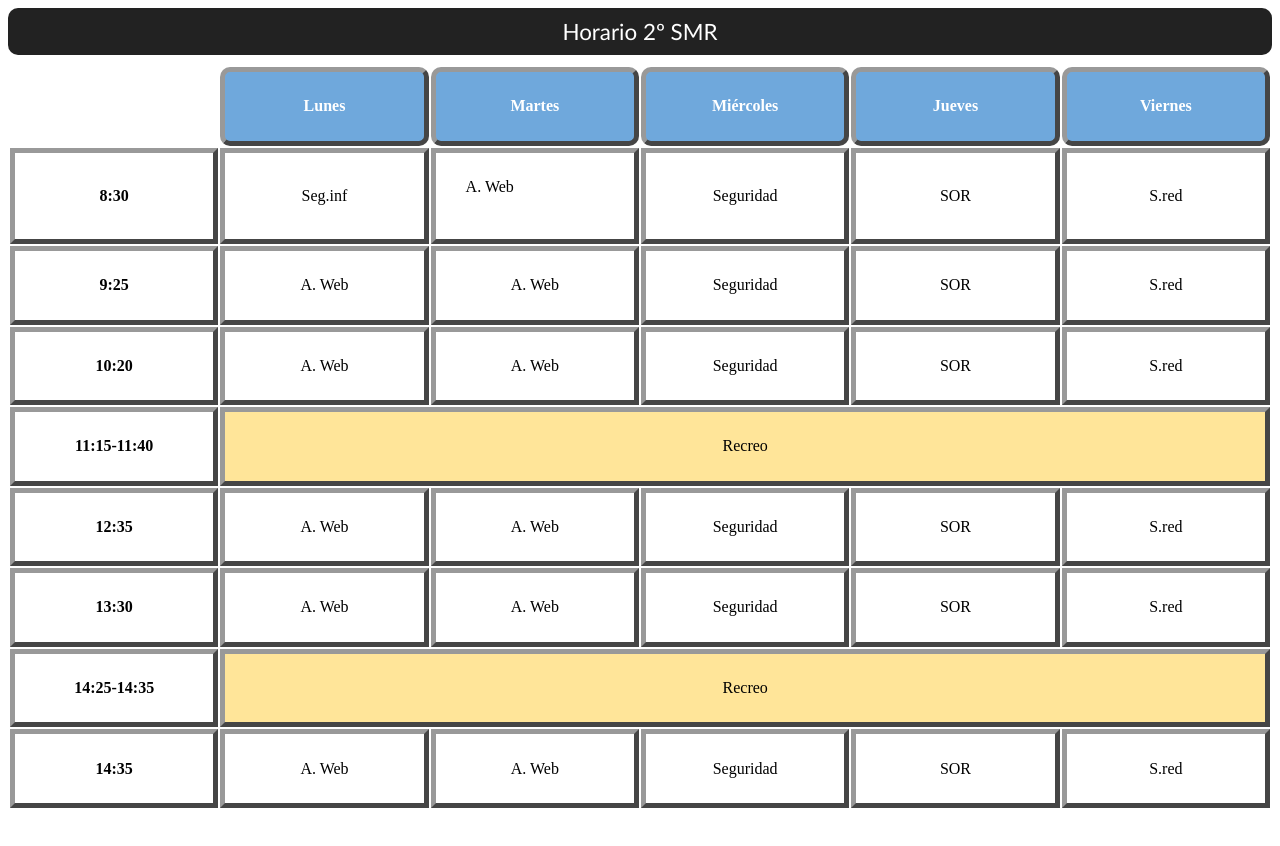
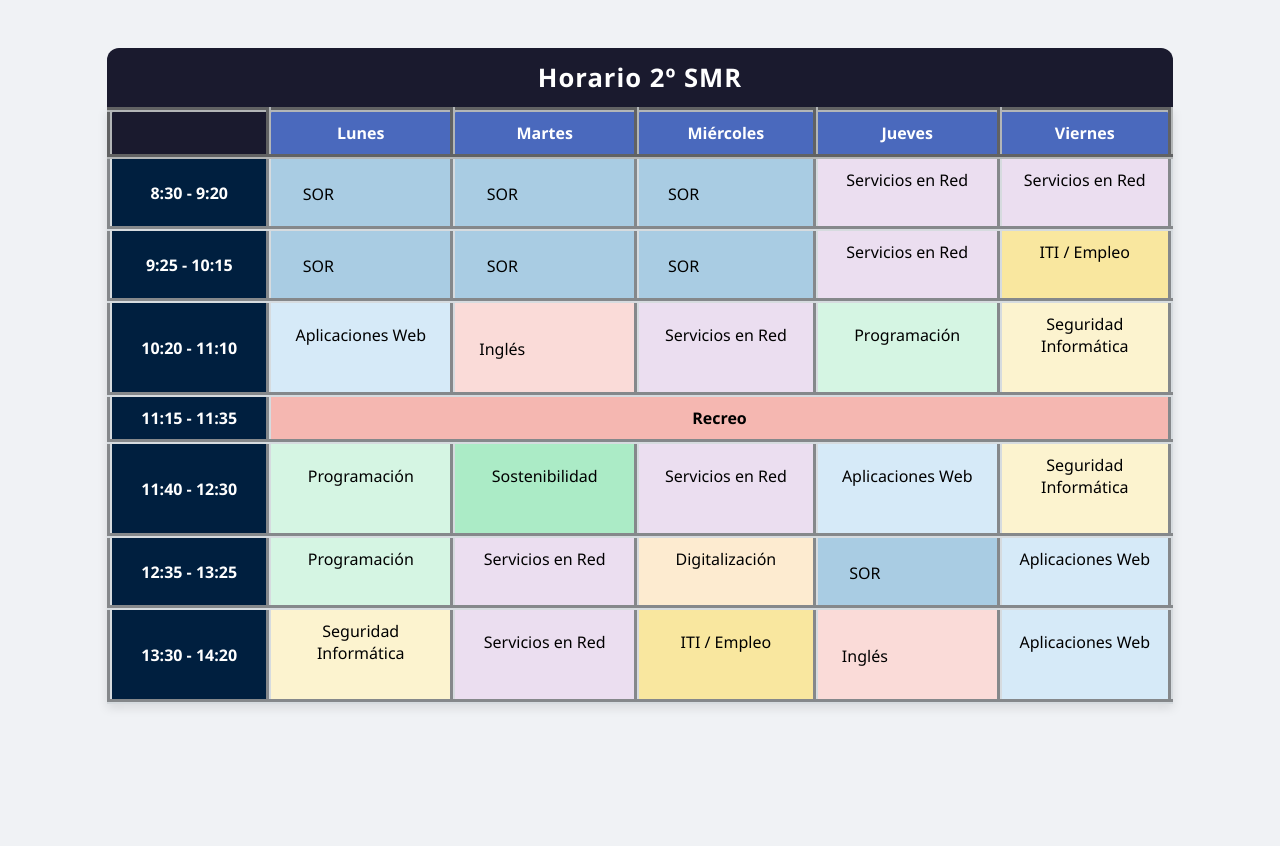
Before and after one commit to Haytam12540/2_Haytam, a plain HTML site: page TEMA 3/tareas/3.1.2Estilotablas.html in a window 1280 px wide. Before the commit the page ends 818 px from the top, so only its background shows below. Drawn offline with Linux system fonts and the light colour scheme.

Commit message:
3.1.2Estilostablas.html

```diff
--- a/TEMA 3/tareas/3.1.2Estilotablas.html
+++ b/TEMA 3/tareas/3.1.2Estilotablas.html
@@ -1,7 +1,10 @@
 <!DOCTYPE html>
+<html lang="es">
 <head>
+  <meta charset="UTF-8">
+  <meta name="viewport" content="width=device-width, initial-scale=1.0">
   <title>Horario 2º SMR</title>
-<link rel="stylesheet" href="style3.1.2.css">
+  <link rel="stylesheet" href="style3.1.2.css">
 </head>
 <body>
   <table>
@@ -18,63 +21,182 @@
     </thead>
     <tbody>
       <tr>
-        <th>8:30</th>
-        <td class="seginf">Seg.inf</td>
-        <td class="aplicaciones_web">
-          A. Web
-          <span><a href="#" target="_blank">Aplicaciones web</a></span>
+        <td>8:30 - 9:20</td>
+        <td class="sor">
+          <span>SOR
+            <a href="https://aulavirtual32.educa.madrid.org/ies.sierradeguadarrama.soto/course/view.php?id=383" target="_blank">Aula Virtual</a>
+          </span>
         </td>
-        <td class="seguridad">Seguridad</td>
-        <td class="sor">SOR</td>
-        <td class="sred">S.red</td>
+        <td class="sor">
+          <span>SOR
+            <a href="https://aulavirtual32.educa.madrid.org/ies.sierradeguadarrama.soto/course/view.php?id=383" target="_blank">Aula Virtual</a>
+          </span>
+        </td>
+        <td class="sor">
+          <span>SOR
+            <a href="https://aulavirtual32.educa.madrid.org/ies.sierradeguadarrama.soto/course/view.php?id=383" target="_blank">Aula Virtual</a>
+          </span>
+        </td>
+        <td class="servicios">
+          <span>Servicios en Red
+            <a href="https://aulavirtual32.educa.madrid.org/ies.sierradeguadarrama.soto/course/view.php?id=449" target="_blank">Aula Virtual</a>
+          </span>
+        </td>
+        <td class="servicios">
+          <span>Servicios en Red
+            <a href="https://aulavirtual32.educa.madrid.org/ies.sierradeguadarrama.soto/course/view.php?id=449" target="_blank">Aula Virtual</a>
+          </span>
+        </td>
       </tr>
+
       <tr>
-        <th>9:25</th>
-        <td class="aplicaciones_web">A. Web</td>
-        <td class="aplicaciones_web">A. Web</td>
-        <td class="seguridad">Seguridad</td>
-        <td class="sor">SOR</td>
-        <td class="sred">S.red</td>
+        <td>9:25 - 10:15</td>
+        <td class="sor">
+          <span>SOR
+            <a href="https://aulavirtual32.educa.madrid.org/ies.sierradeguadarrama.soto/course/view.php?id=383" target="_blank">Aula Virtual</a>
+          </span>
+        </td>
+        <td class="sor">
+          <span>SOR
+            <a href="https://aulavirtual32.educa.madrid.org/ies.sierradeguadarrama.soto/course/view.php?id=383" target="_blank">Aula Virtual</a>
+          </span>
+        </td>
+        <td class="sor">
+          <span>SOR
+            <a href="https://aulavirtual32.educa.madrid.org/ies.sierradeguadarrama.soto/course/view.php?id=383" target="_blank">Aula Virtual</a>
+          </span>
+        </td>
+        <td class="servicios">
+          <span>Servicios en Red
+            <a href="https://aulavirtual32.educa.madrid.org/ies.sierradeguadarrama.soto/course/view.php?id=449" target="_blank">Aula Virtual</a>
+          </span>
+        </td>
+        <td class="iti">
+          <span>ITI / Empleo
+            <a href="#" target="_blank">Aula Virtual</a>
+          </span>
+        </td>
       </tr>
+
       <tr>
-        <th>10:20</th>
-        <td class="aplicaciones_web">A. Web</td>
-        <td class="aplicaciones_web">A. Web</td>
-        <td class="seguridad">Seguridad</td>
-        <td class="sor">SOR</td>
-        <td class="sred">S.red</td>
+        <td>10:20 - 11:10</td>
+        <td class="aplicaciones">
+          <span>Aplicaciones Web
+            <a href="https://aulavirtual32.educa.madrid.org/ies.sierradeguadarrama.soto/course/view.php?id=298" target="_blank">Aula Virtual</a>
+          </span>
+        </td>
+        <td class="ingles">
+          <span>Inglés
+            <a href="#" target="_blank">Aula Virtual</a>
+          </span>
+        </td>
+        <td class="servicios">
+          <span>Servicios en Red
+            <a href="https://aulavirtual32.educa.madrid.org/ies.sierradeguadarrama.soto/course/view.php?id=449" target="_blank">Aula Virtual</a>
+          </span>
+        </td>
+        <td class="programacion">
+          <span>Programación
+            <a href="https://aulavirtual32.educa.madrid.org/ies.sierradeguadarrama.soto/course/view.php?id=401" target="_blank">Aula Virtual</a>
+          </span>
+        </td>
+        <td class="seguridad">
+          <span>Seguridad Informática
+            <a href="https://aulavirtual32.educa.madrid.org/ies.sierradeguadarrama.soto/course/view.php?id=297" target="_blank">Aula Virtual</a>
+          </span>
+        </td>
       </tr>
+
       <tr>
-        <th>11:15-11:40</th>
-        <td colspan="5" class="recreo">Recreo</td>
+        <td>11:15 - 11:35</td>
+        <td colspan="5" class="recreo"><span>Recreo</span></td>
       </tr>
+
       <tr>
-        <th>12:35</th>
-        <td class="aplicaciones_web">A. Web</td>
-        <td class="aplicaciones_web">A. Web</td>
-        <td class="seguridad">Seguridad</td>
-        <td class="sor">SOR</td>
-        <td class="sred">S.red</td>
+        <td>11:40 - 12:30</td>
+        <td class="programacion">
+          <span>Programación
+            <a href="https://aulavirtual32.educa.madrid.org/ies.sierradeguadarrama.soto/course/view.php?id=401" target="_blank">Aula Virtual</a>
+          </span>
+        </td>
+        <td class="sostenibilidad">
+          <span>Sostenibilidad
+            <a href="https://aulavirtual32.educa.madrid.org/ies.sierradeguadarrama.soto/course/view.php?id=433" target="_blank">Aula Virtual</a>
+          </span>
+        </td>
+        <td class="servicios">
+          <span>Servicios en Red
+            <a href="https://aulavirtual32.educa.madrid.org/ies.sierradeguadarrama.soto/course/view.php?id=449" target="_blank">Aula Virtual</a>
+          </span>
+        </td>
+        <td class="aplicaciones">
+          <span>Aplicaciones Web
+            <a href="https://aulavirtual32.educa.madrid.org/ies.sierradeguadarrama.soto/course/view.php?id=298" target="_blank">Aula Virtual</a>
+          </span>
+        </td>
+        <td class="seguridad">
+          <span>Seguridad Informática
+            <a href="https://aulavirtual32.educa.madrid.org/ies.sierradeguadarrama.soto/course/view.php?id=297" target="_blank">Aula Virtual</a>
+          </span>
+        </td>
       </tr>
+
       <tr>
-        <th>13:30</th>
-        <td class="aplicaciones_web">A. Web</td>
-        <td class="aplicaciones_web">A. Web</td>
-        <td class="seguridad">Seguridad</td>
-        <td class="sor">SOR</td>
-        <td class="sred">S.red</td>
+        <td>12:35 - 13:25</td>
+        <td class="programacion">
+          <span>Programación
+            <a href="https://aulavirtual32.educa.madrid.org/ies.sierradeguadarrama.soto/course/view.php?id=401" target="_blank">Aula Virtual</a>
+          </span>
+        </td>
+        <td class="servicios">
+          <span>Servicios en Red
+            <a href="https://aulavirtual32.educa.madrid.org/ies.sierradeguadarrama.soto/course/view.php?id=449" target="_blank">Aula Virtual</a>
+          </span>
+        </td>
+        <td class="digitalizacion">
+          <span>Digitalización
+            <a href="https://aulavirtual32.educa.madrid.org/ies.sierradeguadarrama.soto/course/view.php?id=450" target="_blank">Aula Virtual</a>
+          </span>
+        </td>
+        <td class="sor">
+          <span>SOR
+            <a href="https://aulavirtual32.educa.madrid.org/ies.sierradeguadarrama.soto/course/view.php?id=383" target="_blank">Aula Virtual</a>
+          </span>
+        </td>
+        <td class="aplicaciones">
+          <span>Aplicaciones Web
+            <a href="https://aulavirtual32.educa.madrid.org/ies.sierradeguadarrama.soto/course/view.php?id=298" target="_blank">Aula Virtual</a>
+          </span>
+        </td>
       </tr>
+
       <tr>
-        <th>14:25-14:35</th>
-        <td colspan="5" class="recreo">Recreo</td>
-      </tr>
-      <tr>
-        <th>14:35</th>
-        <td class="aplicaciones_web">A. Web</td>
-        <td class="aplicaciones_web">A. Web</td>
-        <td class="seguridad">Seguridad</td>
-        <td class="sor">SOR</td>
-        <td class="sred">S.red</td>
+        <td>13:30 - 14:20</td>
+        <td class="seguridad">
+          <span>Seguridad Informática
+            <a href="https://aulavirtual32.educa.madrid.org/ies.sierradeguadarrama.soto/course/view.php?id=297" target="_blank">Aula Virtual</a>
+          </span>
+        </td>
+        <td class="servicios">
+          <span>Servicios en Red
+            <a href="https://aulavirtual32.educa.madrid.org/ies.sierradeguadarrama.soto/course/view.php?id=449" target="_blank">Aula Virtual</a>
+          </span>
+        </td>
+        <td class="iti">
+          <span>ITI / Empleo
+            <a href="#" target="_blank">Aula Virtual</a>
+          </span>
+        </td>
+        <td class="ingles">
+          <span>Inglés
+            <a href="#" target="_blank">Aula Virtual</a>
+          </span>
+        </td>
+        <td class="aplicaciones">
+          <span>Aplicaciones Web
+            <a href="https://aulavirtual32.educa.madrid.org/ies.sierradeguadarrama.soto/course/view.php?id=298" target="_blank">Aula Virtual</a>
+          </span>
+        </td>
       </tr>
     </tbody>
   </table>
--- a/TEMA 3/tareas/style3.1.2.css
+++ b/TEMA 3/tareas/style3.1.2.css
@@ -1,76 +1,105 @@
-/* ===== CSS. Práctica 2. Estilos en tablas ===== */
-
-/* --- caption --- */
-caption {
-    background-color: #222;       /* fondo oscuro */
-    color: white;                 /* letra blanca */
-    font-family: "Trebuchet MS", Arial, sans-serif; /* fuente elegida */
-    border-radius: 10px;          /* bordes redondeados */
-    padding: 10px;
-    font-size: 1.4em;
-    margin-bottom: 10px;
+/* === Estilos generales === */
+body {
+  font-family: "Segoe UI", Arial, sans-serif;
+  background-color: #f0f2f5;
+  display: flex;
+  justify-content: center;
+  align-items: flex-start;
+  min-height: 100vh;
+  padding: 40px;
 }
 
-/* --- toda la tabla (th, td) --- */
-th, td {
-    text-align: center;           /* texto centrado horizontal */
-    vertical-align: middle;       /* texto centrado vertical */
-    width: 10%;                   /* anchura del 10% */
-    margin: 2%;                   /* margen del 2% */
-    padding: 2%;                  /* padding del 2% */
-    border: 5px outset #999;      /* borde gris con relieve */
+table {
+  border-collapse: collapse;
+  width: 90%;
+  box-shadow: 0 4px 10px rgba(0, 0, 0, 0.1);
 }
 
-/* --- primera columna (horas) --- */
-td:first-child {
-    background-color: navy;       /* fondo azul marino */
-    color: white;                 /* letra blanca */
+/* === Caption === */
+caption {
+  background-color: #1a1a2e;
+  color: #fff;
+  font-size: 1.6em;
+  font-weight: bold;
+  padding: 12px;
+  border-radius: 12px 12px 0 0;
+  letter-spacing: 1px;
 }
 
-/* --- primera fila (días de la semana) --- */
-thead > tr:first-child > th {
-    background-color: #6fa8dc;    /* fondo azul claro */
-    color: white;                 /* letra de color blanco */
-    border-radius: 10px;          /* bordes redondeados */
+/* === Cabecera (días de la semana) === */
+thead th {
+  background-color: #4a69bd;
+  color: #fff;
+  padding: 10px;
+  border-radius: 10px;
+  font-size: 1em;
+  border: 5px outset #b3b6b7;
 }
 
-/* --- hueco blanco a la izquierda del lunes --- */
-thead > tr:first-child > th:first-child {
-    background-color: white;      /* hueco en blanco */
-    border: none;
+/* === Celdas comunes === */
+th, td {
+  text-align: center;
+  vertical-align: middle;
+  border: 5px outset #d6dbdf;
+  padding: 10px;
+  width: 10%;
+  transition: all 0.3s ease-in-out;
 }
 
-/* --- asignaturas con color específico --- */
-.aplicaciones_web { background-color: #ffffff; } /* azul claro */
-.entornos         { background-color: #d9ead3; } /* verde claro */
-.despliegue       { background-color: #fff2cc; } /* amarillo claro */
-.servidor         { background-color: #f4cccc; } /* rosado claro */
-.empresa          { background-color: #ead1dc; } /* lila claro */
-.cliente          { background-color: #cfe0e8; } /* azul grisáceo */
-.recreo           { background-color: #ffe599; } /* amarillo pastel */
-
-/* --- efecto hover general --- */
-td:hover {
-    filter: brightness(90%);      /* oscurece ligeramente */
-    cursor: pointer;
+/* === Primera columna (horas) === */
+td:first-child {
+  background-color: #001f3f;
+  color: #fff;
+  font-weight: bold;
 }
 
-/* --- mostrar enlace solo al pasar el ratón --- */
-td span {
-    visibility: hidden;           /* oculto por defecto */
+/* === Colores por asignatura === */
+.aplicaciones { background-color: #d6eaf8; }        /* Azul claro */
+.programacion { background-color: #d5f5e3; }       /* Verde menta */
+.seguridad { background-color: #fcf3cf; }          /* Amarillo pastel */
+.servicios { background-color: #ebdef0; }          /* Lila suave */
+.sor { background-color: #a9cce3; }                /* Azul medio */
+.digitalizacion { background-color: #fdebd0; }     /* Melocotón claro */
+.sostenibilidad { background-color: #abebc6; }     /* Verde claro */
+.ingles { background-color: #fadbd8; }             /* Rosa claro */
+.iti { background-color: #f9e79f; }                /* Amarillo cálido */
+.recreo { background-color: #f5b7b1; font-weight: bold; }
+
+/* === Hover === */
+td:hover {
+  transform: scale(1.03);
+  filter: brightness(1.15);
+  cursor: pointer;
 }
 
-td:hover span {
-    visibility: visible;          /* visible en hover */
+/* === Enlaces (visibles solo al pasar el ratón) === */
+td span {
+  display: block;
+  position: relative;
 }
 
 td span a {
-    color: #111;
-    text-decoration: none;
-    font-weight: bold;
+  visibility: hidden;
+  opacity: 0;
+  font-size: 0.85em;
+  color: #154360;
+  text-decoration: none;
+  font-weight: bold;
+  display: inline-block;
+  margin-top: 5px;
+  transition: opacity 0.3s ease;
 }
 
-/* --- efecto hover para recreo --- */
-.recreo:hover {
-    background-color: #fff2cc;    /* cambia a amarillo más claro */
+td:hover span a {
+  visibility: visible;
+  opacity: 1;
 }
+
+/* === Primera fila y columna especiales === */
+thead tr:first-child th:first-child {
+  background-color: #1a1a2e;
+}
+
+thead tr:first-child th {
+  border-radius: 8px;
+}
```
